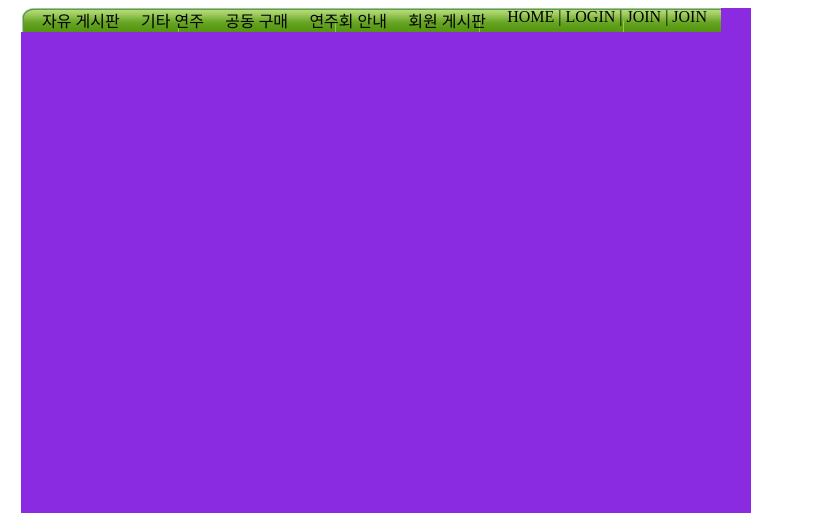
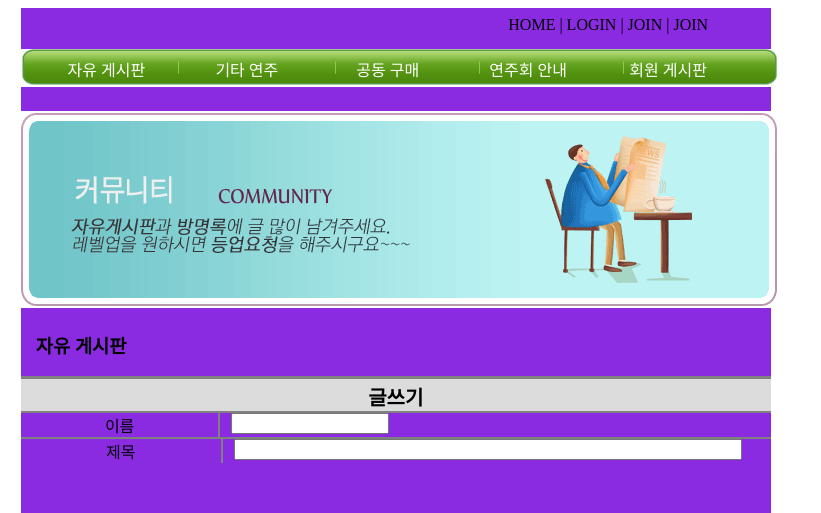
Before and after one commit to KIMYOUNGGON1/project, a plain HTML site: page 0_루바토 예제_210320/board_write.html in a window 1280 px wide. Shown: the top 513 px of the page, 480-1301 px from the left, 821 px wide, since content can reach past the window. Drawn offline with Linux system fonts and the light colour scheme.

Commit message:
20210410 주말공부

```diff
--- a/0_루바토 예제_210320/board_write.html
+++ b/0_루바토 예제_210320/board_write.html
@@ -76,15 +76,44 @@
             </div>
 
             <div id="top_menu">
-                <div>
-                    <div>자유 게시판</div>
-                    <div>기타 연주</div>
-                    <div>공동 구매</div>
-                    <div>연주회 안내</div>
-                    <div>회원 게시판</div>
+                <div id="top_menu_text">
+                    <div id="top_menu_text1">자유 게시판</div>
+                    <div id="top_menu_text2">기타 연주</div>
+                    <div id="top_menu_text3">공동 구매</div>
+                    <div id="top_menu_text4">연주회 안내</div>
+                    <div id="top_menu_text5">회원 게시판</div>
                 </div>
             </div>
 
+            <div>
+                <img src="img/comm.gif" alt="">
+            </div>
+
+            <h3>자유 게시판</h3>
+
+            <div id="title">
+                <div>글쓰기</div>
+            </div>
+
+            <div id="name_tag">
+                <div id="name">
+                    <div>이름</div>
+                </div>
+
+                <div id="name_input">
+                    <input id="nameI" type="text">
+                </div>
+            </div>
+
+            <div id="title_name_tag">
+                <div id="title_name">
+                    <div>제목</div>
+                </div>
+
+                <div id="title_name_input">
+                    <input id="title_nameI" type="text">
+                </div>
+            </div>
 
         </div>
 
--- a/0_루바토 예제_210320/css/board_write.css
+++ b/0_루바토 예제_210320/css/board_write.css
@@ -13,13 +13,13 @@
     float: left;
 }
 #window2 {
-    width: 730px;
+    width: 750px;
     height: 780px;
     background-color: blueviolet;
     margin-left: 240px;
 }
 #window3 {
-    width: 970px;
+    width: 990px;
     height: 117px;
     background-color: chartreuse;
 }
@@ -117,16 +117,97 @@
 
 /*window2*/
 #top_right {
-    float: right;
-    margin-right: 6%;
+    padding-top: 1%;
+    margin-left: 65%;
+    margin-bottom: 2%;
 }
 #top_menu {
+    width: 800px;
+    position: relative;
     background-image: url("../img/main_menu_bg.png");
     background-repeat: no-repeat;
-    width:700px
-}
-#top_menu div{
+    height: 8%;
+   }
+#top_menu_text{
     display: flex;
     flex-direction: row;
-    justify-content: space-evenly;
+    padding-top: 1%;
+    width: 780px;
 }
+#top_menu_text1 {
+    padding-left: 6%;
+    padding-right: 3%;
+    color: white;
+}
+#top_menu_text2 {
+   padding-left: 6%;
+   padding-right: 3%;
+   color: white;
+}
+#top_menu_text3 {
+   padding-left: 7%;
+   padding-right: 3%;
+   color: white;
+}
+#top_menu_text4 {
+   padding-left: 6%;
+   padding-right: 3%;
+   color: white;
+}
+#top_menu_text5 {
+   padding-left: 5%;
+   padding-right: 3%;
+   color: white;
+}
+
+#window2 h3 {
+    margin-left: 2%;
+}
+
+#title {
+    border-top: grey 3px solid;
+    height: 4%;
+    background-color: gainsboro;
+}
+#title div {
+    margin-top: 3px;
+    font-size: 20px;
+    font-weight: bold;
+    text-align: center;
+}
+
+#name_tag {
+    display: flex;
+}
+#name {
+  border-top:2px solid grey;
+  border-right:2px solid grey;
+  flex-grow: 3;
+  text-align: center;
+}
+#name_input {
+  border-top:2px solid grey;
+  flex-grow: 7;
+}
+#nameI {
+    margin-left: 2%;
+    width: 150px;
+}
+
+#title_name_tag {
+    display: flex;
+}
+#title_name {
+  border-top:2px solid grey;
+  border-right:2px solid grey;
+  width: 200px;
+  text-align: center;
+}
+#title_name_input {
+  border-top:2px solid grey;
+  width: 548.59px;
+}
+#title_nameI {
+    margin-left: 2%;
+    width: 500px;
+}
```
